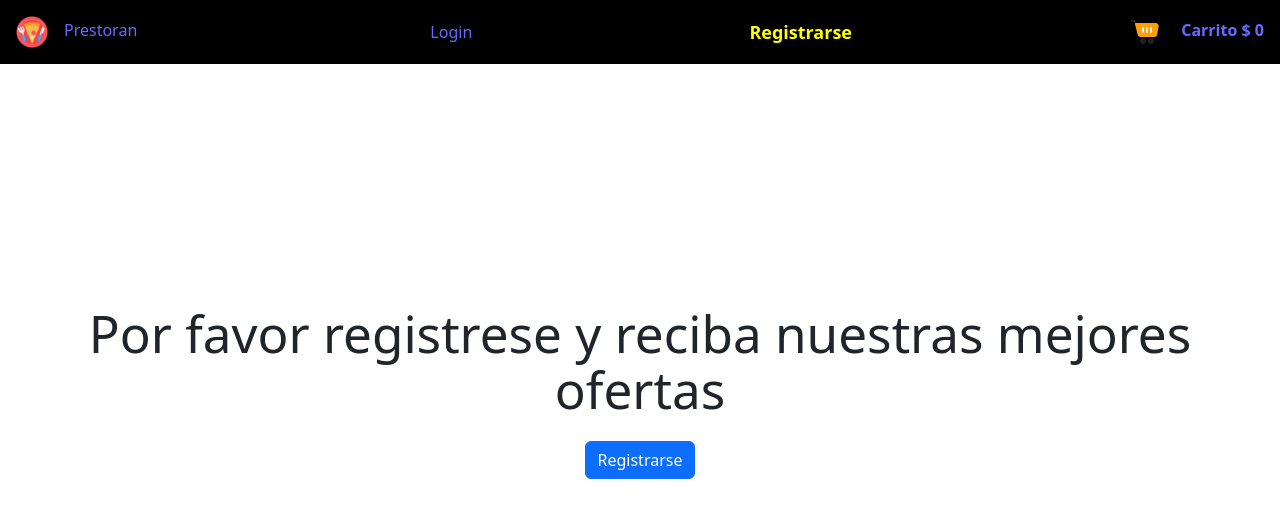
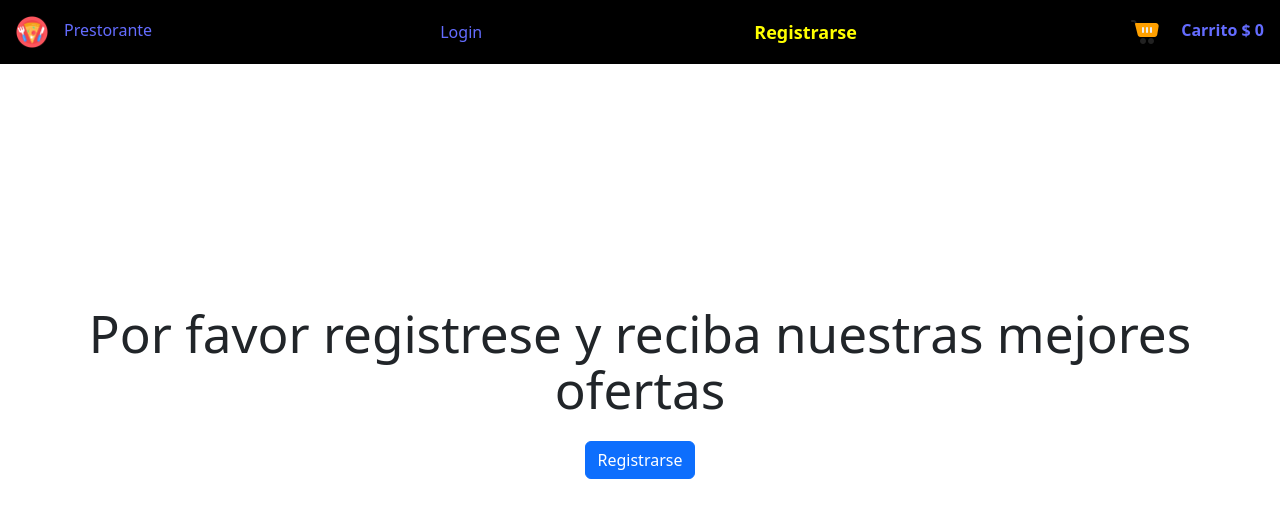
Before and after one commit to jorge2101719/proyecto_restaurante, a React (Vite) app: page /registro in a window 1280 px wide. Shown: the top 518 px of the page. Built offline with nearby package versions, Linux system fonts and the light colour scheme.

Commit message:
correciones; enrutamiento a login y registro

```diff
--- a/src/components/navbar/RestauranteNavbar.jsx
+++ b/src/components/navbar/RestauranteNavbar.jsx
@@ -18,7 +18,7 @@ const RestauranteNavbar = () => {
       <nav className="d-flex align-items-center justify-content-between p-3 navbar fixed-top bg-black">
         <NavLink className={ setActiveClass } to="/">
           <img src='/icons8-pizza-65.png' style={{ width: '2rem' }} />
-          <span>Prestoran</span>
+          <span>Prestorante</span>
         </NavLink>
 
         <NavLink className={ setActiveClass } to="/login">
--- a/src/context/RestauranteContext.jsx
+++ b/src/context/RestauranteContext.jsx
@@ -1,8 +1,8 @@
-import { createContext, useEffect, useState } from 'react';
+import { createContext, useState, useEffect } from 'react';
 
 export const RestauranteContext = createContext({});
 
-const RestauranteContextProvider = ({ children }) => {
+const RestauranteContextProvider = ( { children } ) => {
   const [platos, setPlatos] = useState([]); // maneja la petición a platos.json
   const [carrito, setCarrito] = useState([]); // maneja los estados del carrito
   const [total, setTotal] = useState(0); // da el valor a pagar
@@ -60,7 +60,7 @@ const RestauranteContextProvider = ({ children }) => {
   }
 
   return (
-    <RestauranteContext.Provider value={{ platos, carrito, total, contador, getPlatos, agregarAlCarrito, quitarDelCarrito, limpiarElCarrito, pagar }} >
+    <RestauranteContext.Provider value={{ platos, carrito, total, contador, getPlatos, agregarAlCarrito, quitarDelCarrito, limpiarElCarrito, pagar }}>
       { children }
     </RestauranteContext.Provider>
   )
--- a/src/views/carrito/Carrito.css
+++ b/src/views/carrito/Carrito.css
@@ -1,8 +1,8 @@
 .estilo-carrito{
   width: 90vw;
-  /* background-image: url('/poca-luz-02.jpeg'); */
-  /* background-repeat: no-repeat; */
-  /* background-size: 75vw; */
+  /* background-image: url('/poca-luz-02.jpeg');
+  /* background-repeat: no-repeat;
+  /* background-size: 75vw;
   /* background-clip: border-box; */
 }
 
--- a/src/views/registro/Registro.jsx
+++ b/src/views/registro/Registro.jsx
@@ -1,16 +1,12 @@
-import { useContext } from 'react'
-
 import Button from 'react-bootstrap/Button'
 
-import { RestauranteContext } from '../../context/RestauranteContext'
-import { useNavigate } from 'react-router-dom'
+// import { RestauranteContext } from '../../context/RestauranteContext'
+// import { useNavigate } from 'react-router-dom'
 
 import 'bootstrap/dist/css/bootstrap.min.css'
 
 
 const Registro = () => {
-    const navigateRestaurante = useNavigate();
-
     return (
         <div>
             <h1>Por favor registrese y reciba nuestras mejores ofertas</h1>
```
